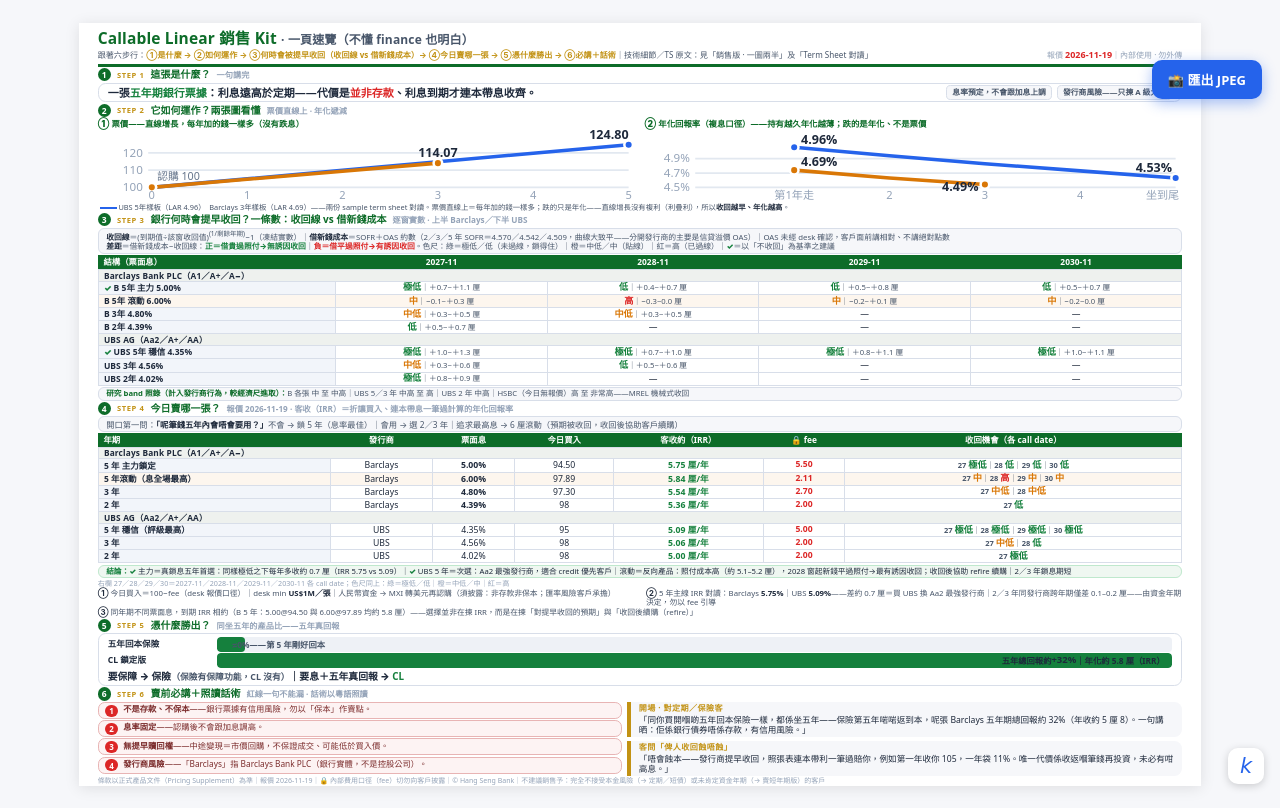
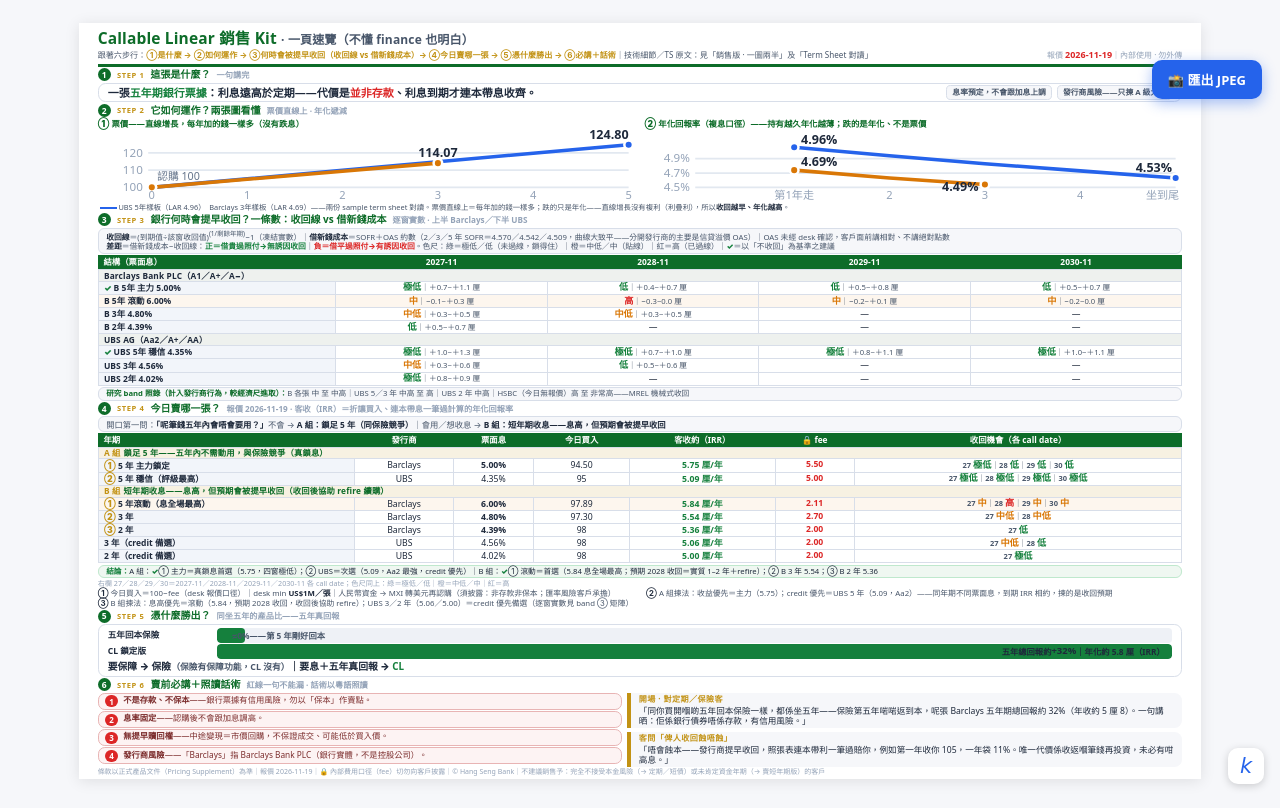
Before and after one commit to leunghlk/infographics, a plain HTML site: page rm-cl-sales-kit-A4-2026-11.html in a window 1280 px wide. Drawn offline with Linux system fonts and the light colour scheme.

Commit message:
rm-cl-sales-kit: band④ 分兩組 top 3——A 鎖足5年（同保險競爭）／B 短年期收息（息高但會被收回）
- 表格由發行商分半改做客戶需要兩組：A 組＝主力①＋UBS 穩信②；B 組＝滾動①＋B3②＋B2③＋UBS3/2（credit 備選）
- 新 trk band 款（軟金底＋金 A/B 組＋navy label）＋金 ①②③ 序號 .rk
- tint 開口第一問改 A/B 組分流；結論 strip 與 qnotes ②③ 改兩組揀法
- PPT 頁9 同步（同構兩組 top 3）

Co-Authored-By: Claude Code <noreply@anthropic.com>

```diff
--- a/rm-cl-sales-kit-A4-2026-11.html
+++ b/rm-cl-sales-kit-A4-2026-11.html
@@ -71,6 +71,9 @@
   .qt td{border:1px solid var(--line); font-size:8.7px; padding:.2mm 1.4mm; line-height:1.16; background:#fff; text-align:center;}
   .qt td:first-child{background:#f2f5fa; font-weight:800; color:var(--ink); font-size:8.5px; text-align:left; white-space:nowrap;}
   .qt tr.sect td{background:#eef1ee; font-weight:900; font-size:8.3px; text-align:left; padding:.16mm 1.4mm; letter-spacing:.02em;}
+  .qt tr.sect.trk td{background:#f7f1e2; color:var(--navy);}
+  .qt tr.sect.trk td b{color:var(--gold); margin-right:.8mm;}
+  .qt td .rk{color:var(--gold); font-weight:900; font-style:normal; margin-right:.6mm;}
   .qt .ck{color:var(--green); font-weight:900;}
   .qt .tg{font-weight:900; font-size:9.2px;}
   .qt .tg.G{color:var(--green);} .qt .tg.A{color:var(--amber);} .qt .tg.R{color:var(--red);}
@@ -253,32 +256,32 @@
 
   <!-- ④ 揀邊張 -->
   <div class="band-t"><span class="n">4</span><span class="stp">STEP 4</span><span class="t">今日賣哪一張？</span><small>報價 2026-11-19 · 客收（IRR）＝折讓買入、連本帶息一筆過計算的年化回報率</small></div>
-  <div class="tint">開口第一問：<span class="q">「呢筆錢五年內會唔會要用？」</span>不會 → 鎖 5 年（息率最佳）｜會用 → 選 2／3 年｜追求最高息 → 6 厘滾動（預期被收回，收回後協助客戶續購）</div>
+  <div class="tint">開口第一問：<span class="q">「呢筆錢五年內會唔會要用？」</span>不會 → <b>A 組：鎖足 5 年（同保險競爭）</b>｜會用／想收息 → <b>B 組：短年期收息——息高，但預期會被提早收回</b></div>
   <table class="qt">
     <tr><th style="text-align:left">年期</th><th>發行商</th><th>票面息</th><th>今日買入</th><th>客收約（IRR）</th><th>🔒 fee</th><th>收回機會（各 call date）</th></tr>
-    <tr class="sect"><td colspan="7" class="ib-b">Barclays Bank PLC（A1／A+／A−）</td></tr>
-    <tr><td>5 年 主力鎖定</td><td>Barclays</td><td><b>5.00%</b></td><td>94.50</td><td class="win">5.75 厘/年</td><td class="fee">5.50</td>
+    <tr class="sect trk"><td colspan="7"><b>A 組</b>鎖足 5 年——五年內不需動用，與保險競爭（真鎖息）</td></tr>
+    <tr><td><i class="rk">①</i>5 年 主力鎖定</td><td>Barclays</td><td><b>5.00%</b></td><td>94.50</td><td class="win">5.75 厘/年</td><td class="fee">5.50</td>
         <td class="pcd"><i class="yy">27 </i><b class="tg G">極低</b><span class="gp">｜</span><i class="yy">28 </i><b class="tg G">低</b><span class="gp">｜</span><i class="yy">29 </i><b class="tg G">低</b><span class="gp">｜</span><i class="yy">30 </i><b class="tg G">低</b></td></tr>
-    <tr class="rf"><td>5 年滾動（息全場最高）</td><td>Barclays</td><td><b>6.00%</b></td><td>97.89</td><td class="win">5.84 厘/年</td><td class="fee">2.11</td>
+    <tr><td><i class="rk">②</i>5 年 穩信（評級最高）</td><td>UBS</td><td>4.35%</td><td>95</td><td class="win">5.09 厘/年</td><td class="fee">5.00</td>
+        <td class="pcd"><i class="yy">27 </i><b class="tg G">極低</b><span class="gp">｜</span><i class="yy">28 </i><b class="tg G">極低</b><span class="gp">｜</span><i class="yy">29 </i><b class="tg G">極低</b><span class="gp">｜</span><i class="yy">30 </i><b class="tg G">極低</b></td></tr>
+    <tr class="sect trk"><td colspan="7"><b>B 組</b>短年期收息——息高，但預期會被提早收回（收回後協助 refire 續購）</td></tr>
+    <tr class="rf"><td><i class="rk">①</i>5 年滾動（息全場最高）</td><td>Barclays</td><td><b>6.00%</b></td><td>97.89</td><td class="win">5.84 厘/年</td><td class="fee">2.11</td>
         <td class="pcd"><i class="yy">27 </i><b class="tg A">中</b><span class="gp">｜</span><i class="yy">28 </i><b class="tg R">高</b><span class="gp">｜</span><i class="yy">29 </i><b class="tg A">中</b><span class="gp">｜</span><i class="yy">30 </i><b class="tg A">中</b></td></tr>
-    <tr><td>3 年</td><td>Barclays</td><td><b>4.80%</b></td><td>97.30</td><td class="win">5.54 厘/年</td><td class="fee">2.70</td>
+    <tr><td><i class="rk">②</i>3 年</td><td>Barclays</td><td><b>4.80%</b></td><td>97.30</td><td class="win">5.54 厘/年</td><td class="fee">2.70</td>
         <td class="pcd"><i class="yy">27 </i><b class="tg A">中低</b><span class="gp">｜</span><i class="yy">28 </i><b class="tg A">中低</b></td></tr>
-    <tr><td>2 年</td><td>Barclays</td><td><b>4.39%</b></td><td>98</td><td class="win">5.36 厘/年</td><td class="fee">2.00</td>
+    <tr><td><i class="rk">③</i>2 年</td><td>Barclays</td><td><b>4.39%</b></td><td>98</td><td class="win">5.36 厘/年</td><td class="fee">2.00</td>
         <td class="pcd"><i class="yy">27 </i><b class="tg G">低</b></td></tr>
-    <tr class="sect"><td colspan="7" class="ib-u">UBS AG（Aa2／A+／AA）</td></tr>
-    <tr><td>5 年 穩信（評級最高）</td><td>UBS</td><td>4.35%</td><td>95</td><td class="win">5.09 厘/年</td><td class="fee">5.00</td>
-        <td class="pcd"><i class="yy">27 </i><b class="tg G">極低</b><span class="gp">｜</span><i class="yy">28 </i><b class="tg G">極低</b><span class="gp">｜</span><i class="yy">29 </i><b class="tg G">極低</b><span class="gp">｜</span><i class="yy">30 </i><b class="tg G">極低</b></td></tr>
-    <tr><td>3 年</td><td>UBS</td><td>4.56%</td><td>98</td><td class="win">5.06 厘/年</td><td class="fee">2.00</td>
+    <tr><td>3 年（credit 備選）</td><td>UBS</td><td>4.56%</td><td>98</td><td class="win">5.06 厘/年</td><td class="fee">2.00</td>
         <td class="pcd"><i class="yy">27 </i><b class="tg A">中低</b><span class="gp">｜</span><i class="yy">28 </i><b class="tg G">低</b></td></tr>
-    <tr><td>2 年</td><td>UBS</td><td>4.02%</td><td>98</td><td class="win">5.00 厘/年</td><td class="fee">2.00</td>
+    <tr><td>2 年（credit 備選）</td><td>UBS</td><td>4.02%</td><td>98</td><td class="win">5.00 厘/年</td><td class="fee">2.00</td>
         <td class="pcd"><i class="yy">27 </i><b class="tg G">極低</b></td></tr>
   </table>
-  <div class="strip con"><b>結論：</b><span class="ck">✓</span> 主力＝真鎖息五年首選：同樣極低之下每年多收約 0.7 厘（IRR 5.75 vs 5.09）｜<span class="ck">✓</span> UBS 5 年＝次選：Aa2 最強發行商，適合 credit 優先客戶｜滾動＝反向產品：照付成本高（約 5.1–5.2 厘），2028 窗起新錢平過照付→最有誘因收回；收回後協助 refire 續購｜2／3 年鎖息期短</div>
+  <div class="strip con"><b>結論：</b>A 組：<span class="ck">✓</span>① 主力＝真鎖息首選（5.75，四窗極低）；② UBS＝次選（5.09，Aa2 最強，credit 優先）｜B 組：<span class="ck">✓</span>① 滾動＝首選（5.84 息全場最高；預期 2028 收回＝實質 1–2 年＋refire）；② B 3 年 5.54；③ B 2 年 5.36</div>
   <div class="cap">右欄 27／28／29／30＝2027-11／2028-11／2029-11／2030-11 各 call date；色尺同上：綠＝極低／低｜橙＝中低／中｜紅＝高</div>
   <div class="qnotes">
     <div><b>①</b> 今日買入＝100−fee（desk 報價口徑）｜desk min <b>US$1M／張</b>｜人民幣資金 → MXI 轉美元再認購（須披露：非存款非保本；匯率風險客戶承擔）</div>
-    <div><b>②</b> 5 年主線 IRR 對讀：Barclays <b>5.75%</b>｜UBS <b>5.09%</b>——差約 0.7 厘＝買 UBS 換 Aa2 最強發行商｜2／3 年同發行商跨年期僅差 0.1–0.2 厘——由資金年期決定，勿以 fee 引導</div>
-    <div class="full"><b>③</b> 同年期不同票面息，到期 IRR 相約（B 5 年：5.00@94.50 與 6.00@97.89 均約 5.8 厘）——選擇並非在揀 IRR，而是在揀「對提早收回的預期」與「收回後續購（refire）」</div>
+    <div><b>②</b> A 組揀法：收益優先＝主力（5.75）；credit 優先＝UBS 5 年（5.09，Aa2）——同年期不同票面息，到期 IRR 相約，揀的是收回預期</div>
+    <div class="full"><b>③</b> B 組揀法：息高優先＝滾動（5.84，預期 2028 收回，收回後協助 refire）；UBS 3／2 年（5.06／5.00）＝credit 優先備選（逐窗實數見 band ③ 矩陣）</div>
   </div>
 
   <!-- ⑤ 憑咩贏 -->
```
